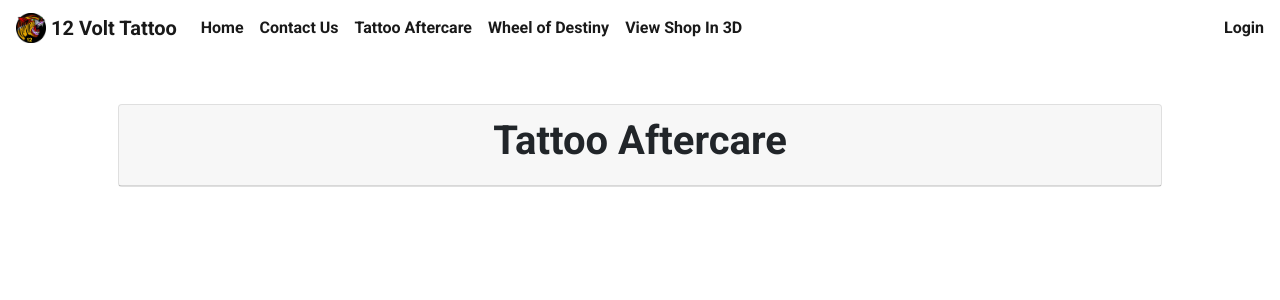
After one commit to dlhedglin/CINS465-final-project, a Django app: template mysite/myapp/templates/aftercare.html in a window 1280 px wide. The commit adds this page. Shown: the top 300 px of the page. Run offline with Django 3.2, Linux system fonts and the light colour scheme; the template is opened without the code that fills it, so the values that code supplies are empty; some libraries are stand-ins or nearby versions.

Commit message:
Wheel of Destiny and aftercare

```diff
--- /dev/null
+++ b/mysite/myapp/templates/aftercare.html
@@ -0,0 +1,11 @@
+{% extends "base.html" %}
+{% block content %}
+{% load static %}
+<div class="container text-center p-5">
+    <div class="card">
+        <div class="card-header">
+            <h1>Tattoo Aftercare</h1>
+        </div>
+    </div>
+</div>
+{% endblock content %}
--- a/mysite/myapp/templates/base.html
+++ b/mysite/myapp/templates/base.html
@@ -105,6 +105,12 @@
                     <a class="nav-link" href="/contact">Contact Us</a>
                 </li>
                 <li class="nav-item active">
+                    <a class="nav-link" href="/aftercare">Tattoo Aftercare</a>
+                </li>
+                <li class="nav-item active">
+                    <a class="nav-link" href="/destiny">Wheel of Destiny</a>
+                </li>
+                <li class="nav-item active">
                     <a class="nav-link" href="https://my.matterport.com/show/?m=XLxoneShs86&utm_source=4&fbclid=IwAR0P8JRdqJvN1VFPsQI62TDdsU6XsDZUIJsEXt2_cY0n9hjmvjP26uXwitQ">View Shop In 3D</a>
                 </li>
 
--- a/mysite/myapp/urls.py
+++ b/mysite/myapp/urls.py
@@ -13,6 +13,8 @@ urlpatterns = [
     path('logout/', views.logout_user),
     path('contact/', views.contact, name='contact'),
     path('contact/<int:userId>', views.contact),
+    path('aftercare/', views.aftercare, name='aftercare'),
+    path('destiny/', views.destiny, name='destiny'),
     path('remove_image/<int:image_id>', views.remove_image),
     path('update-profile-picture/', views.changeProfilePicture),
 ]+ static(
--- a/mysite/myapp/views.py
+++ b/mysite/myapp/views.py
@@ -16,6 +16,12 @@ def index(request):
         'artists': artists,
     }
     return render(request, 'home.html', context=data)
+
+def aftercare(request):
+    return render(request, 'aftercare.html')
+
+def destiny(request):
+    return render(request, 'destiny.html')
 
 def contact(request, userId = ''):
     if request.method == 'POST':
```
Also changed, not shown: mysite/myapp/templates/destiny.html (added, +17 -0 lines).
